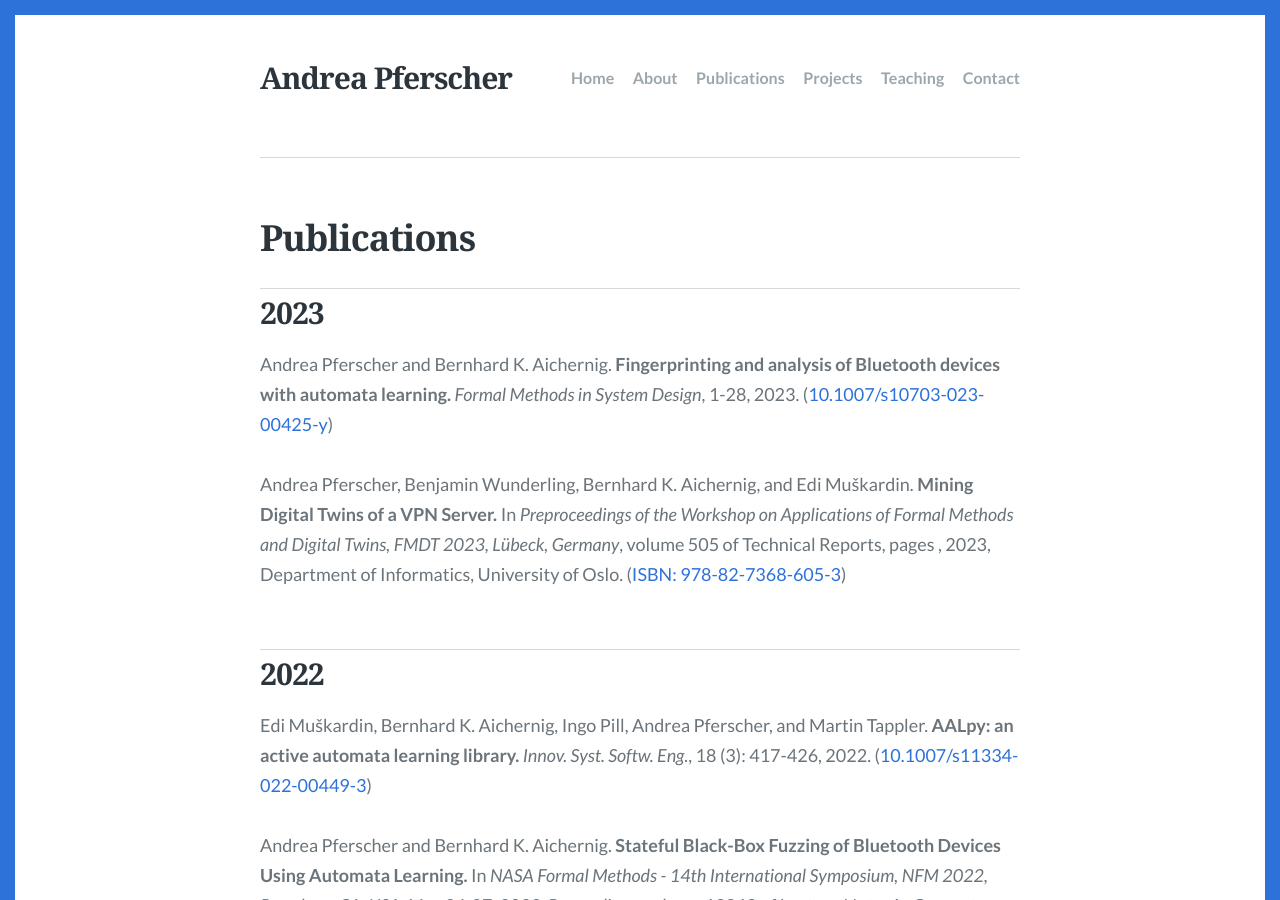
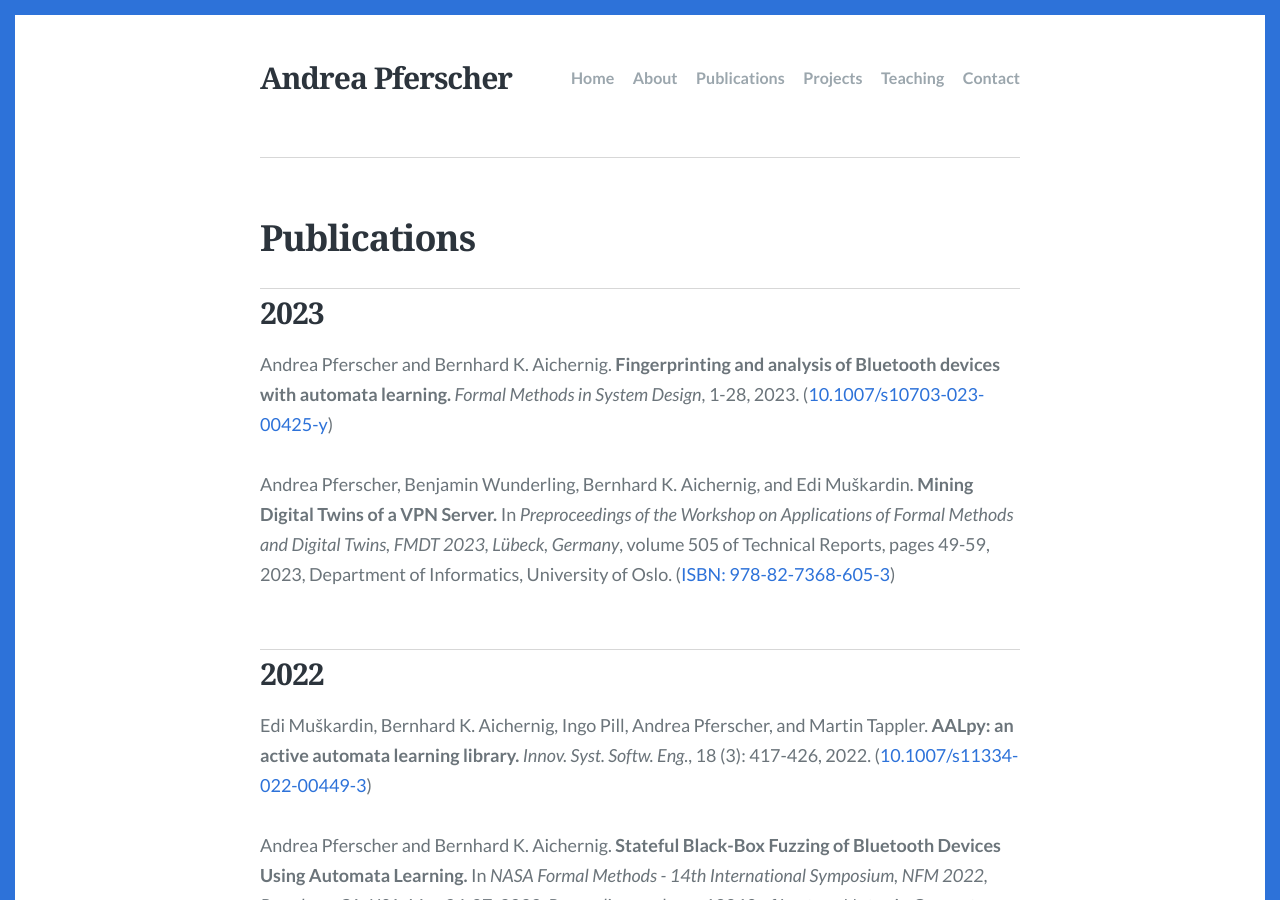
Before and after one commit to apferscher/apferscher.github.io, a Jekyll site: the page built from publications.md, in a window 1280 px wide and 900 px high. Built offline with Jekyll 4.4.1, drawn with Linux system fonts in a browser that asks for light colours; some web fonts are replaced.

Commit message:
pages added to fmdt publication

```diff
--- a/_data/publications.json
+++ b/_data/publications.json
@@ -25,7 +25,7 @@
             "journal": "",
             "booktitle": "Preproceedings of the Workshop on Applications of Formal Methods and Digital Twins, FMDT 2023, Lübeck, Germany",
             "volume": "505",
-            "pages":"",
+            "pages":"49-59",
             "series": "Technical Reports",
             "year": "2023",
             "url": "https://fm2023.isp.uni-luebeck.de/index.php/workshop-applications-of-formal-methods-and-digital-twins/",
```
